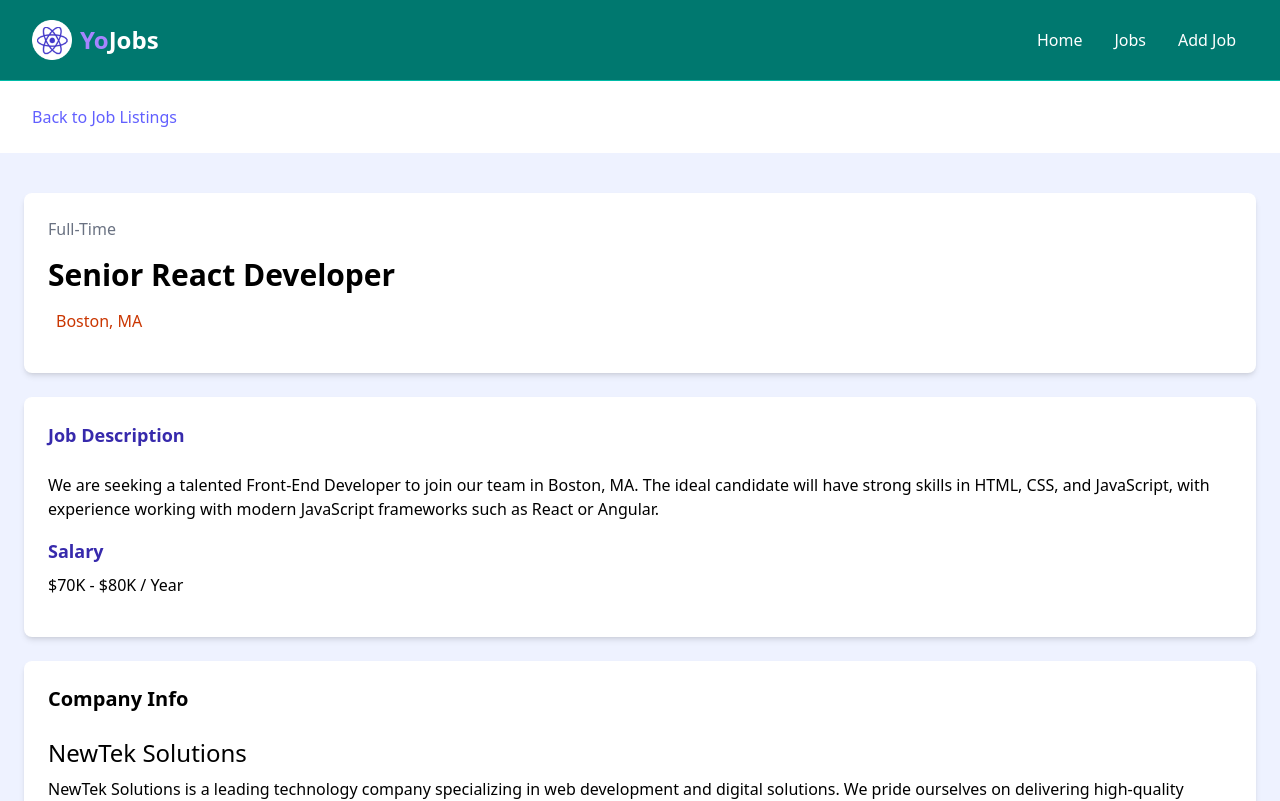
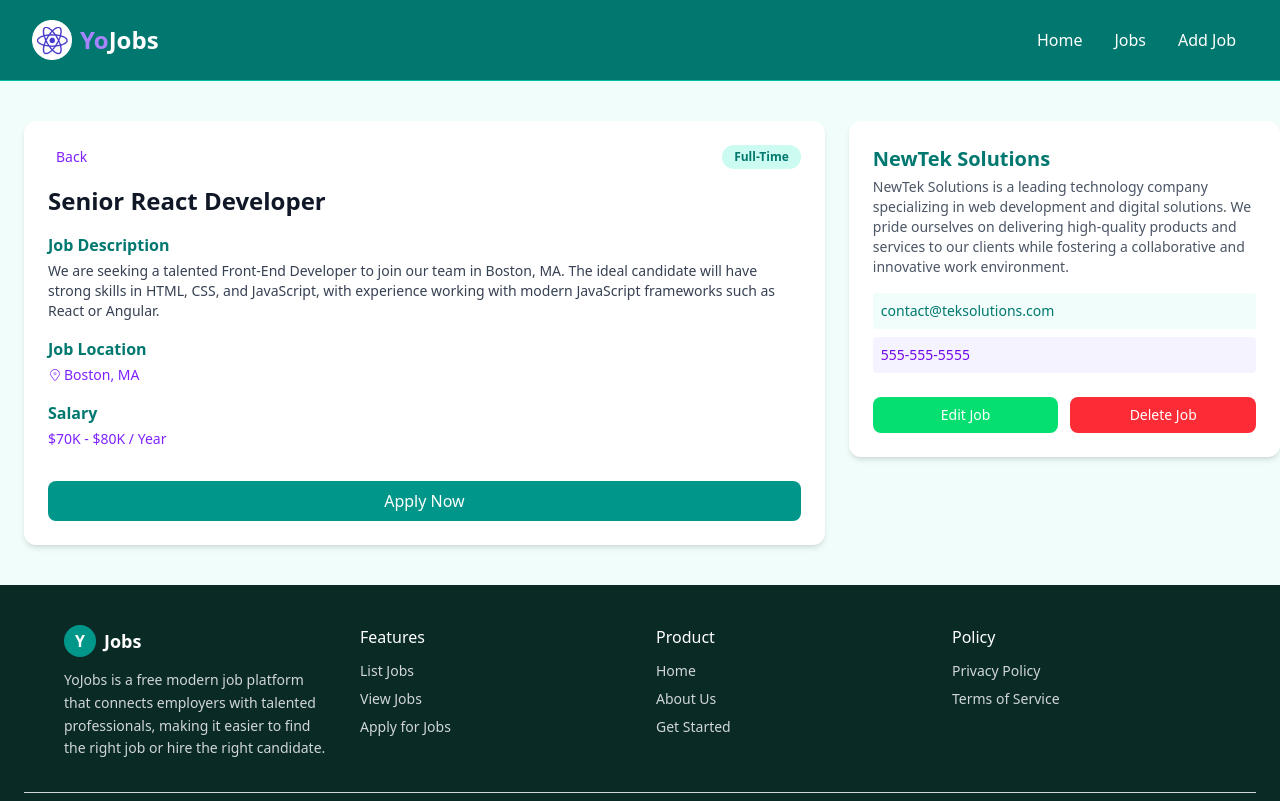
Before and after one commit to Mugwena14/YoJobs, a React (Vite) app: page /job/1 in a window 1280 px wide. Shown: the top 801 px of the page. Built offline with nearby package versions, Linux system fonts and the light colour scheme; data requests are answered from the project's data file.

Commit message:
Changed the view jobs styling

```diff
--- a/src/App.jsx
+++ b/src/App.jsx
@@ -15,6 +15,7 @@ const App = () => {
         <Route index element={<HomePage/>}/>
         <Route path="/index" element={<HomePage/>}/>
         <Route path="/jobs" element={<JobsPage/>}/>
+        <Route path="/jobs/:id" element={<JobsPage/>}/>
         <Route path="/add-job" element={<AddJobPage/>}/>
         <Route path="/job/:id" element={<Job/>}/>
         <Route path="*" element={<NotFnd/>}/>
--- a/src/Components/Job.jsx
+++ b/src/Components/Job.jsx
@@ -3,6 +3,7 @@ import { useParams } from "react-router-dom"
 import { useState, useEffect } from "react";
 import Spinner from "./Spinner";
 import { useNavigate } from "react-router-dom";
+import { CiLocationOn } from "react-icons/ci";
 
 const Job = ({ DeleteJob }) => {
 
@@ -33,95 +34,109 @@ const Job = ({ DeleteJob }) => {
 
     return (
             <div>
-            {loading ? (<Spinner loading={loading}/>) : (
+                {loading ? (
+                    <Spinner loading={loading} />
+                ) : (
                     <>
-                <section>
-                <div className="container m-auto py-6 px-6">
+                    <section className="bg-teal-50">
+                        <div className="container m-auto py-10 px-6">
+                            <div className="grid grid-cols-1 md:grid-cols-[65%_35%] gap-6">
+                                {/* Job Details */}
+                                <main>
+                                <div className="bg-white p-6 rounded-xl shadow-md space-y-4">
+                                    {/* Header */}
+                                    <div className="flex items-center justify-between">
                                     <Link
-                    to="/jobs/:id"
-                    className="text-indigo-500 hover:text-indigo-600 flex items-center"
+                                        to={`/jobs/${job.id}`}
+                                        className="flex items-center text-sm font-medium text-violet-600 hover:text-teal-700 transition"
                                     >
-                    <i className="fas fa-arrow-left mr-2"></i> Back to Job Listings
+                                        <i className="fas fa-arrow-left mr-2"></i> Back
                                     </Link>
+                                    <span className="px-3 py-1 text-xs font-semibold text-teal-700 bg-teal-100 rounded-full">
+                                        {job.type}
+                                    </span>
                                     </div>
-                </section>
 
-                <section className="bg-indigo-50">
-                <div className="container m-auto py-10 px-6">
-                    <div className="grid grid-cols-1 md:grid-cols-70/30 w-full gap-6">
-                    <main>
-                        <div
-                        className="bg-white p-6 rounded-lg shadow-md text-center md:text-left"
-                        >
-                        <div className="text-gray-500 mb-4">{job.type}</div>
-                        <h1 className="text-3xl font-bold mb-4">
-                            {job.title}
-                        </h1>
-                        <div
-                            className="text-gray-500 mb-4 flex align-middle justify-center md:justify-start"
-                        >
-                            <i
-                            className="fa-solid fa-location-dot text-lg text-orange-700 mr-2"
-                            ></i>
-                            <p className="text-orange-700">{job.location}</p>
+                                    {/* Title*/}
+                                    <div>
+                                    <h1 className="text-2xl font-bold text-gray-900">{job.title}</h1>
+                                    </div>
+
+                                    {/* Description */}
+                                    <div>
+                                    <h3 className="text-teal-700 font-semibold mb-1">Job Description</h3>
+                                    <p className="text-gray-700 text-sm">{job.description}</p>
+                                    </div>
+
+                                    {/* Location */}
+                                    <h3 className="text-teal-700 font-semibold mb-1">Job Location</h3>
+                                    <div className="flex items-center mt-1 text-sm text-violet-600">
+                                        <CiLocationOn size={14} className="inline-block mr-0.5 text-violet text-lg" />
+                                        {job.location}
+                                    </div>
+
+                                    {/* Salary */}
+                                    <div>
+                                    <h3 className="text-teal-700 font-semibold mb-1">Salary</h3>
+                                    <p className="text-violet-600 font-medium text-sm">
+                                        {job.salary} / Year
+                                    </p>
+                                    </div>
+
+                                    {/* Apply Button */}
+                                    <div className="pt-4">
+                                        <button
+                                            onClick={() => console.log("Apply clicked")}
+                                            className="w-full bg-teal-600 hover:bg-violet-600 text-white font-medium py-2 px-4 rounded-lg transition ease-in-out duration-200">
+                                            Apply Now
+                                        </button>
+                                    </div>
+
+                                </div>
+                                </main>
+
+                                {/* Sidebar (Company + Manage merged) */}
+                                <aside>
+                                <div className="bg-white p-6 rounded-xl shadow-md space-y-4">
+                                    {/* Company Info */}
+                                    <div>
+                                    <h2 className="text-xl font-semibold text-teal-700">
+                                        {job.company.name}
+                                    </h2>
+                                    <p className="text-gray-600 text-sm mt-1">
+                                        {job.company.description}
+                                    </p>
+                                    </div>
+
+                                    {/* Contact Info */}
+                                    <div className="space-y-2">
+                                    <div>
+                                        <p className="bg-teal-50 text-teal-700 p-2 rounded text-sm font-medium">
+                                        {job.company.contactEmail}
+                                        </p>
+                                    </div>
+                                    <div>
+                                        <p className="bg-violet-50 text-violet-700 p-2 rounded text-sm font-medium">
+                                        {job.company.contactPhone}
+                                        </p>
                                     </div>
                                     </div>
 
-                        <div className="bg-white p-6 rounded-lg shadow-md mt-6">
-                        <h3 className="text-indigo-800 text-lg font-bold mb-6">
-                            Job Description
-                        </h3>
-
-                        <p className="mb-4">
-                            {job.description}
-                        </p>
-
-                        <h3 className="text-indigo-800 text-lg font-bold mb-2">Salary</h3>
-
-                        <p className="mb-4">{job.salary} / Year</p>
-                        </div>
-                    </main>
-
-                    {/* <!-- Sidebar --> */}
-                    <aside>
-                        {/* <!-- Company Info --> */}
-                        <div className="bg-white p-6 rounded-lg shadow-md">
-                        <h3 className="text-xl font-bold mb-6">Company Info</h3>
-
-                        <h2 className="text-2xl">
-                            {job.company.name}
-                        </h2>
-
-                        <p className="my-2">
-                            {job.company.description}
-                        </p>
-
-                        <hr className="my-4" />
-
-                        <h3 className="text-xl">Contact Email:</h3>
-
-                        <p className="my-2 bg-indigo-100 p-2 font-bold">
-                            {job.company.contactEmail}
-                        </p>
-
-                        <h3 className="text-xl">Contact Phone:</h3>
-
-                        <p className="my-2 bg-indigo-100 p-2 font-bold">{job.company.contactPhone}</p>
-                        </div>
-
-                        {/* <!-- Manage --> */}
-                        <div className="bg-white p-6 rounded-lg shadow-md mt-6">
-                        <h3 className="text-xl font-bold mb-6">Manage Job</h3>
+                                    {/* Manage Actions */}
+                                    <div className="flex flex-col md:flex-row gap-3 pt-2">
                                     <Link
                                         to="/add-job"
-                            className="bg-indigo-500 hover:bg-indigo-600 text-white text-center font-bold py-2 px-4 rounded-full w-full focus:outline-none focus:shadow-outline mt-4 block"
-                            >Edit Job</Link>
+                                        className="bg-green-400 hover:bg-teal-600 text-white text-center text-sm font-medium py-2 px-4 rounded-lg transition w-full md:w-1/2"
+                                    >
+                                        Edit Job
+                                    </Link>
                                     <button
                                         onClick={() => handleDelete(job.id)}
-                            className="bg-red-500 hover:bg-red-600 text-white font-bold py-2 px-4 rounded-full w-full focus:outline-none focus:shadow-outline mt-4 block"
+                                        className="bg-red-500 hover:bg-red-600 text-white text-sm font-medium py-2 px-4 rounded-lg transition w-full md:w-1/2"
                                     >
                                         Delete Job
                                     </button>
+                                    </div>
                                 </div>
                                 </aside>
                             </div>
@@ -129,8 +144,9 @@ const Job = ({ DeleteJob }) => {
                     </section>
                     </>
                 )}
+</div>
 
-        </div>
+
     )
 }
 
```
Lines whose indentation alone changed are shown as unchanged.
